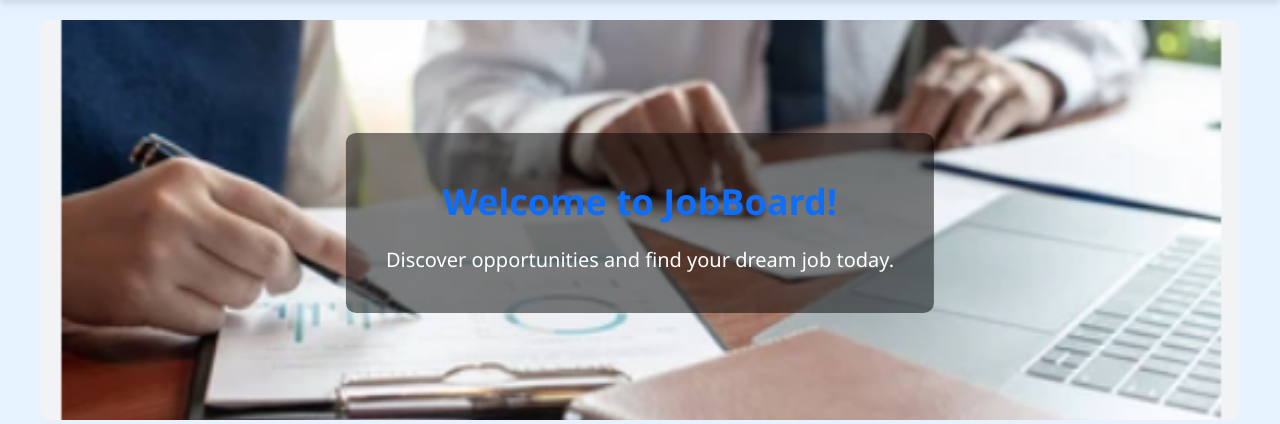
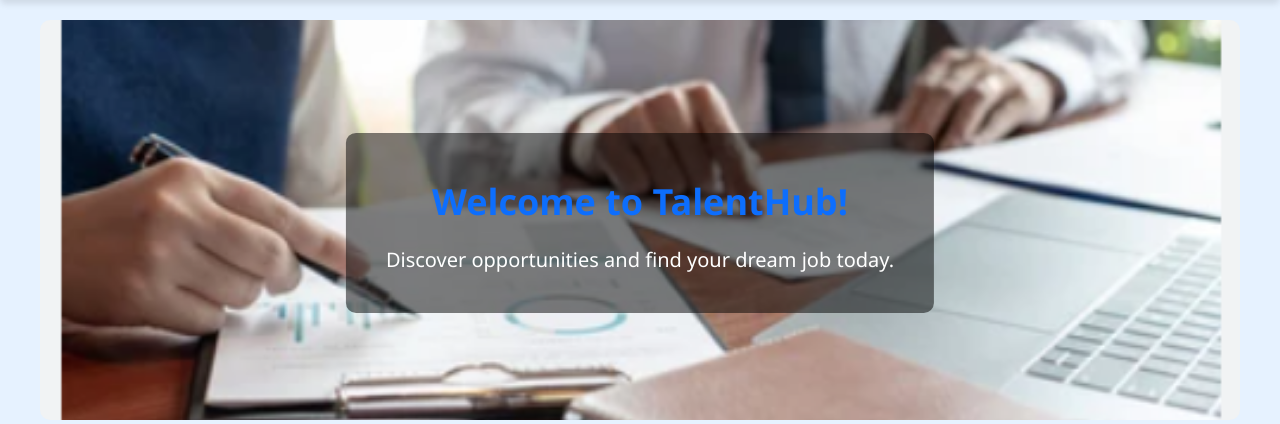
Before and after one commit to prutha-1306/CODESOFT, a Flask app: page / in a window 1280 px wide. Shown: the part 63-487 px from the top of the page. Run offline with Flask 3, Linux system fonts and the light colour scheme; data comes from the database, SQL or seed files in the repository.

Commit message:
Update home.html

```diff
--- a/templates/home.html
+++ b/templates/home.html
@@ -5,7 +5,7 @@
 <div class="hero">
     <img src="{{ url_for('static', filename='hero_banner.jpg') }}" alt="Opportunity">
     <div class="hero-text">
-        <h1>Welcome to JobBoard!</h1>
+        <h1>Welcome to TalentHub!</h1>
         <p>Discover opportunities and find your dream job today.</p>
         {% if 'username' in session %}
             <p>Hello, {{ session['username'] }}!</p>
```
